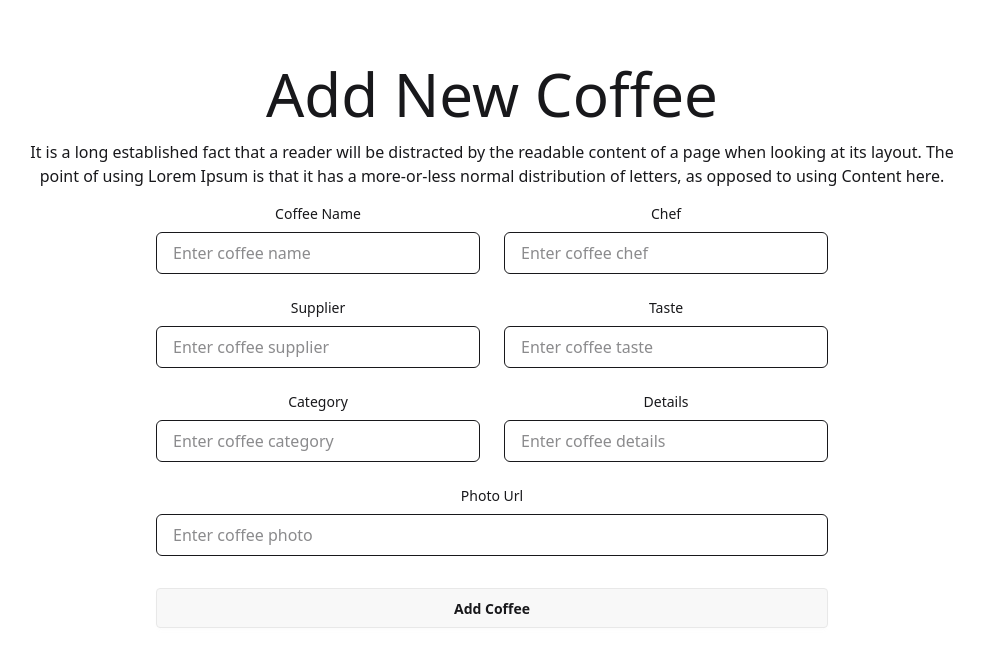
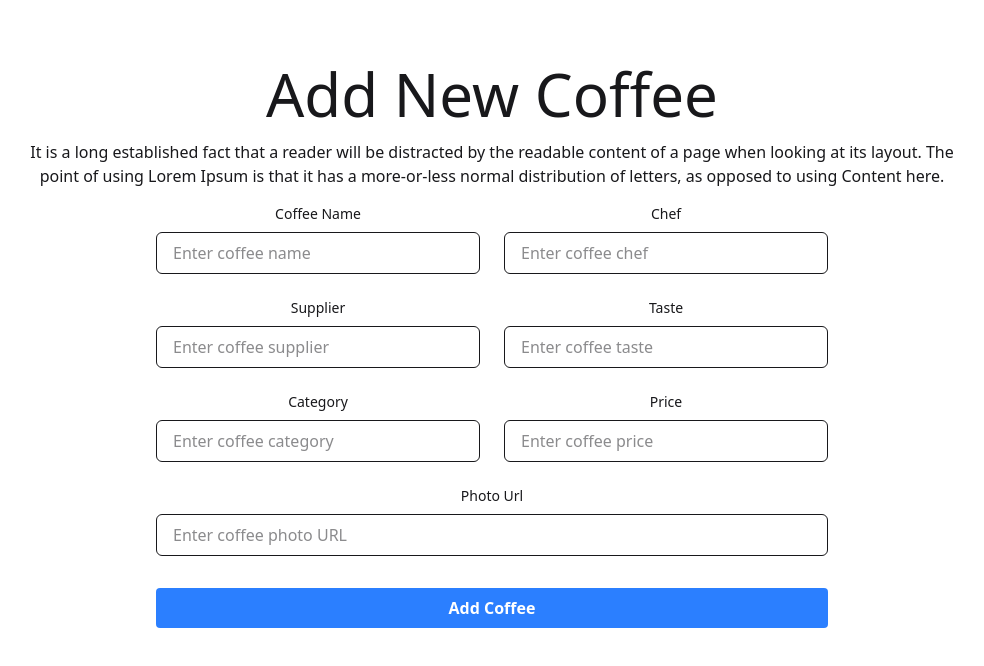
Before and after one commit to mintusikder/coffee-crud, a React (Vite) app in the folder client/: page /addCoffee in a window 1280 px wide. Shown: the top 666 px of the page, without its empty margins (148-1132 px from the left). Built offline with nearby package versions, Linux system fonts and the light colour scheme.

Commit message:
added get data

```diff
--- a/client/package.json
+++ b/client/package.json
@@ -14,6 +14,7 @@
     "react": "^19.1.0",
     "react-dom": "^19.1.0",
     "react-router": "^7.6.0",
+    "sweetalert2": "^11.21.0",
     "tailwindcss": "^4.1.6"
   },
   "devDependencies": {
--- a/client/src/components/AddCoffee.jsx
+++ b/client/src/components/AddCoffee.jsx
@@ -1,14 +1,35 @@
 import React from "react";
+import Swal from "sweetalert2";
 
 const AddCoffee = () => {
-    const handelAddCoffee = e =>{
-        e.preventDefault()
-        const form = e.target
-       const formData = new FormData(form)
-       console.log(formData.entries())
-        const coffeeData = Object.fromEntries(formData.entries())
-        console.log(coffeeData)
+  const handleAddCoffee = (e) => {
+    e.preventDefault(); // Fixed typo in preventDefault
+    const form = e.target;
+    const formData = new FormData(form);
+    const coffeeData = Object.fromEntries(formData.entries());
+    console.log(coffeeData);
+
+    fetch("http://localhost:3000/coffees", {
+      method: "POST",
+      headers: { "content-type": "application/json" },
+      body: JSON.stringify(coffeeData),
+    })
+      .then((res) => res.json())
+      .then((data) => {
+        if (data.insertedId) {
+          Swal.fire({
+            position: "top-end",
+            icon: "success",
+            title: "Added success",
+            showConfirmButton: false,
+            timer: 1500,
+          });
+          form.reset();
+          console.log(data);
         }
+      });
+  };
+
   return (
     <div className="p-4 md:px-8 lg:px-24">
       <div className="p-4 md:px-8 lg:px-12 text-center space-y-4">
@@ -21,7 +42,7 @@ const AddCoffee = () => {
         </p>
       </div>
 
-      <form onSubmit={handelAddCoffee} className="max-w-2xl mx-auto space-y-6">
+      <form onSubmit={handleAddCoffee} className="max-w-2xl mx-auto space-y-6">
         <div className="grid grid-cols-1 md:grid-cols-2 gap-6">
           <div className="space-y-2">
             <label htmlFor="name" className="block text-sm font-medium">
@@ -31,86 +52,96 @@ const AddCoffee = () => {
               type="text"
               id="name"
               name="name"
+              required
               className="w-full px-4 py-2 border rounded-md focus:outline-none focus:ring-2 focus:ring-coffee-500"
               placeholder="Enter coffee name"
             />
           </div>
           <div className="space-y-2">
-            <label htmlFor="name" className="block text-sm font-medium">
+            <label htmlFor="chef" className="block text-sm font-medium">
               Chef
             </label>
             <input
               type="text"
               id="chef"
               name="chef"
+              required
               className="w-full px-4 py-2 border rounded-md focus:outline-none focus:ring-2 focus:ring-coffee-500"
               placeholder="Enter coffee chef"
             />
           </div>
           <div className="space-y-2">
-            <label htmlFor="name" className="block text-sm font-medium">
+            <label htmlFor="supplier" className="block text-sm font-medium">
               Supplier
             </label>
             <input
               type="text"
               id="supplier"
               name="supplier"
+              required
               className="w-full px-4 py-2 border rounded-md focus:outline-none focus:ring-2 focus:ring-coffee-500"
               placeholder="Enter coffee supplier"
             />
           </div>
           <div className="space-y-2">
-            <label htmlFor="name" className="block text-sm font-medium">
+            <label htmlFor="taste" className="block text-sm font-medium">
               Taste
             </label>
             <input
               type="text"
               id="taste"
               name="taste"
+              required
               className="w-full px-4 py-2 border rounded-md focus:outline-none focus:ring-2 focus:ring-coffee-500"
               placeholder="Enter coffee taste"
             />
           </div>
           <div className="space-y-2">
-            <label htmlFor="name" className="block text-sm font-medium">
+            <label htmlFor="category" className="block text-sm font-medium">
               Category
             </label>
             <input
               type="text"
               id="category"
               name="category"
+              required
               className="w-full px-4 py-2 border rounded-md focus:outline-none focus:ring-2 focus:ring-coffee-500"
               placeholder="Enter coffee category"
             />
           </div>
           <div className="space-y-2">
-            <label htmlFor="name" className="block text-sm font-medium">
-              Details
+            <label htmlFor="price" className="block text-sm font-medium">
+              Price
             </label>
             <input
               type="text"
-              id="details"
-              name="details"
+              id="price"
+              name="price"
+              required
               className="w-full px-4 py-2 border rounded-md focus:outline-none focus:ring-2 focus:ring-coffee-500"
-              placeholder="Enter coffee details"
+              placeholder="Enter coffee price"
             />
           </div>
         </div>
         <div className="space-y-2">
-            <label htmlFor="name" className="block text-sm font-medium">
+          <label htmlFor="photo" className="block text-sm font-medium">
             Photo Url
           </label>
           <input
-              type="text"
+            type="url" // Changed to url type for better validation
             id="photo"
             name="photo"
+            required
             className="w-full px-4 py-2 border rounded-md focus:outline-none focus:ring-2 focus:ring-coffee-500"
-              placeholder="Enter coffee photo"
+            placeholder="Enter coffee photo URL"
           />
         </div>
 
         <div className="pt-2">
-          <button type="submit" className="w-full btn ">
+          <button
+            type="submit"
+            className="w-full bg-blue-500 hover:bg-blue-600 text-white font-bold py-2 px-4 rounded"
+          >
             Add Coffee
           </button>
         </div>
```
Also changed, not shown: 2 other files (tests, documents, lock files or other folders). Lines whose indentation alone changed are shown as unchanged.
